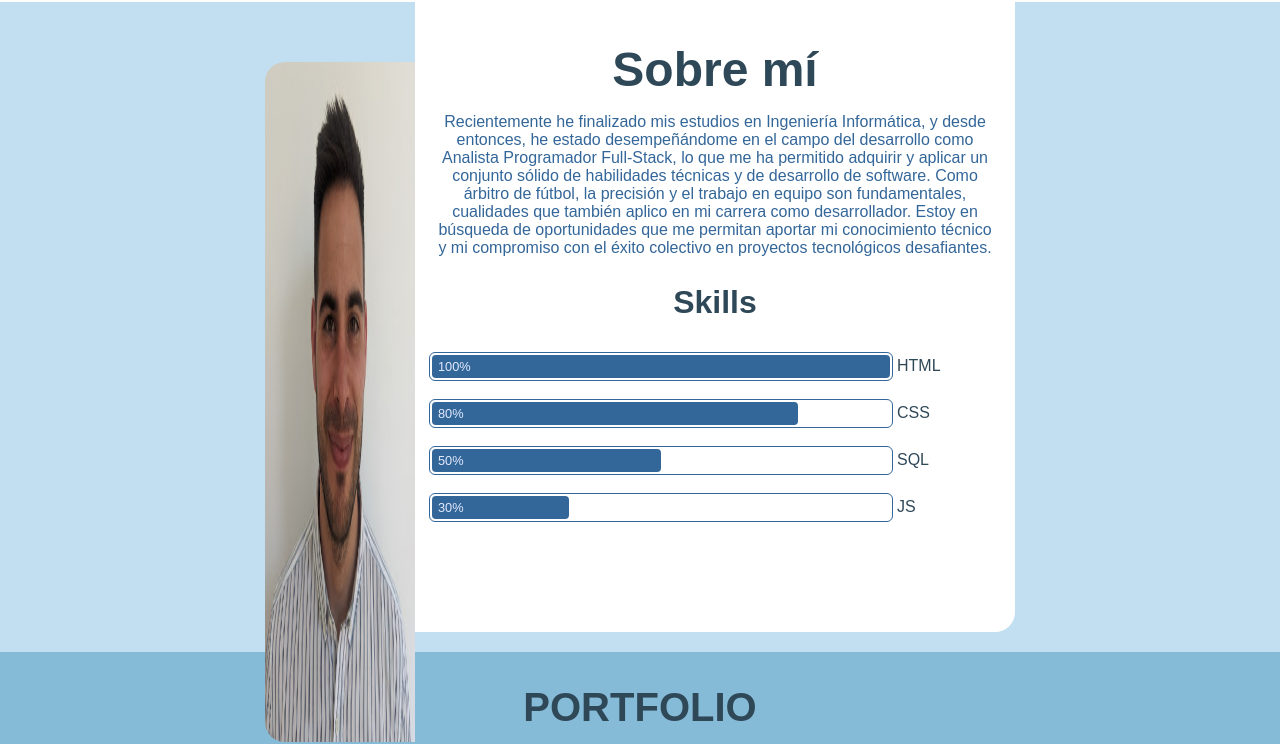
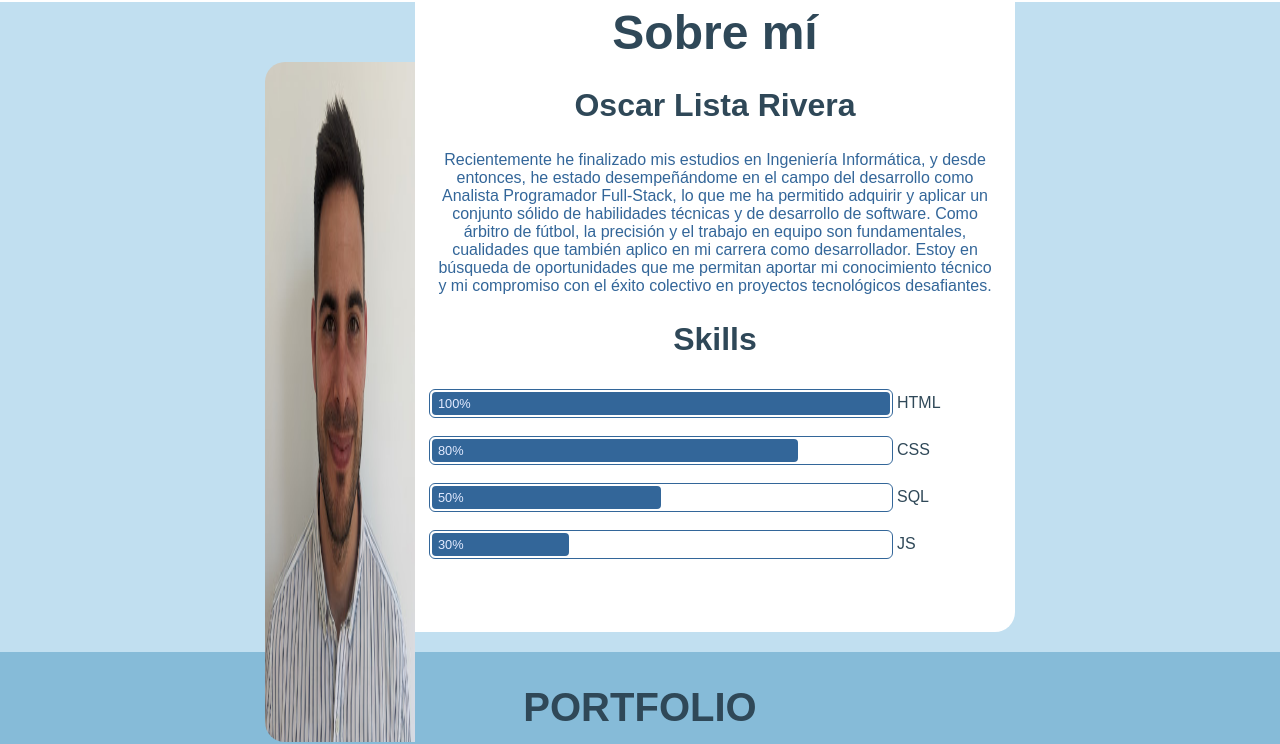
Before and after one commit to olista94/portfolio, a plain HTML site: page index.html in a window 1280 px wide. Shown: the part 68-812 px from the top of the page. Drawn offline with nearby package versions, Linux system fonts and the light colour scheme.

Commit message:
feat: agregado h2

```diff
--- a/index.html
+++ b/index.html
@@ -36,6 +36,7 @@
                 <div class="profile__data">
                     <div class="profile__description">
                         <h1>Sobre mí</h1>
+                        <h2>Oscar Lista Rivera</h2>
                         <p>
                             Recientemente he finalizado mis estudios en Ingeniería Informática, y desde entonces, he estado desempeñándome en el campo del desarrollo como Analista Programador Full-Stack, lo que me ha permitido adquirir y aplicar un conjunto sólido de habilidades técnicas y de desarrollo de software.
 
```
